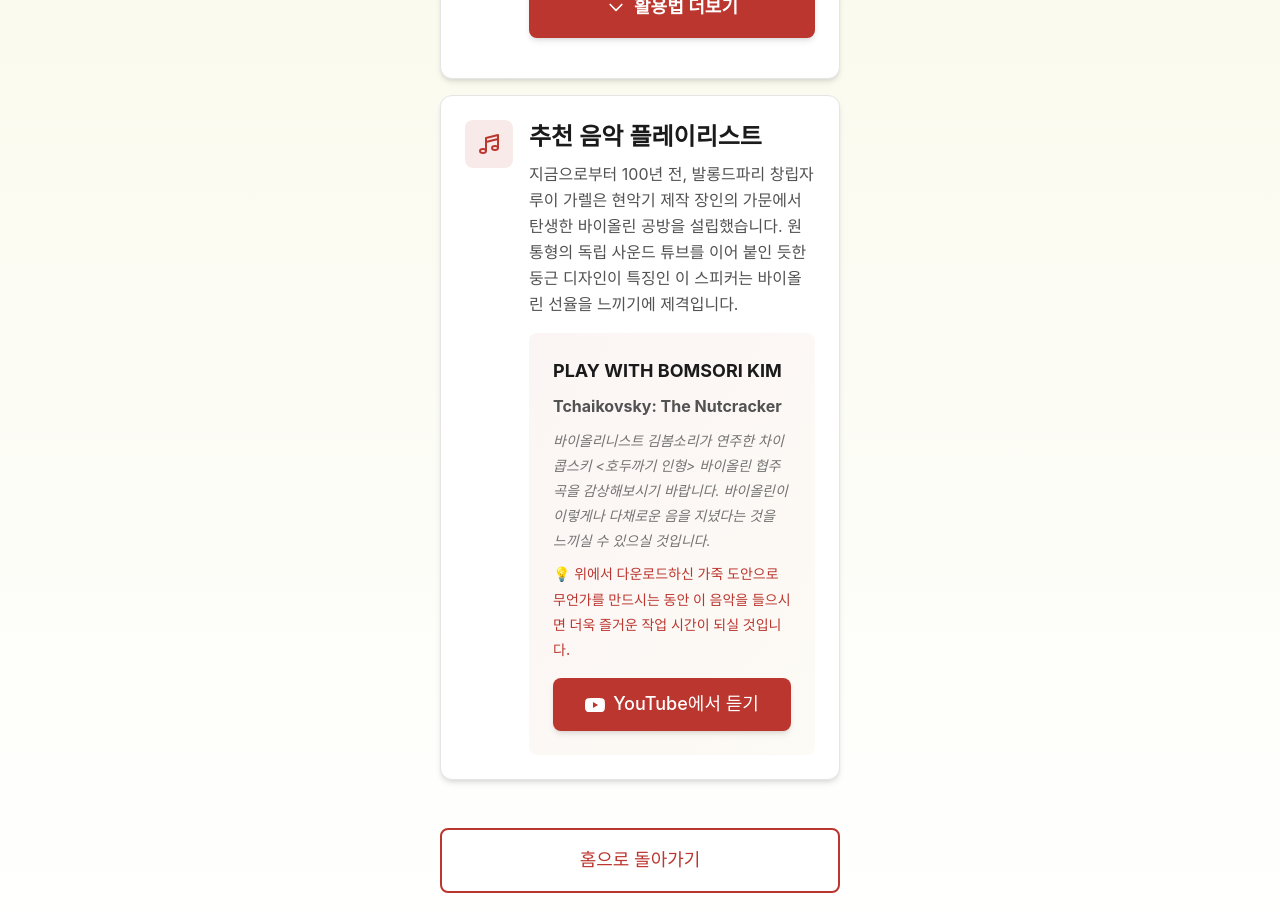
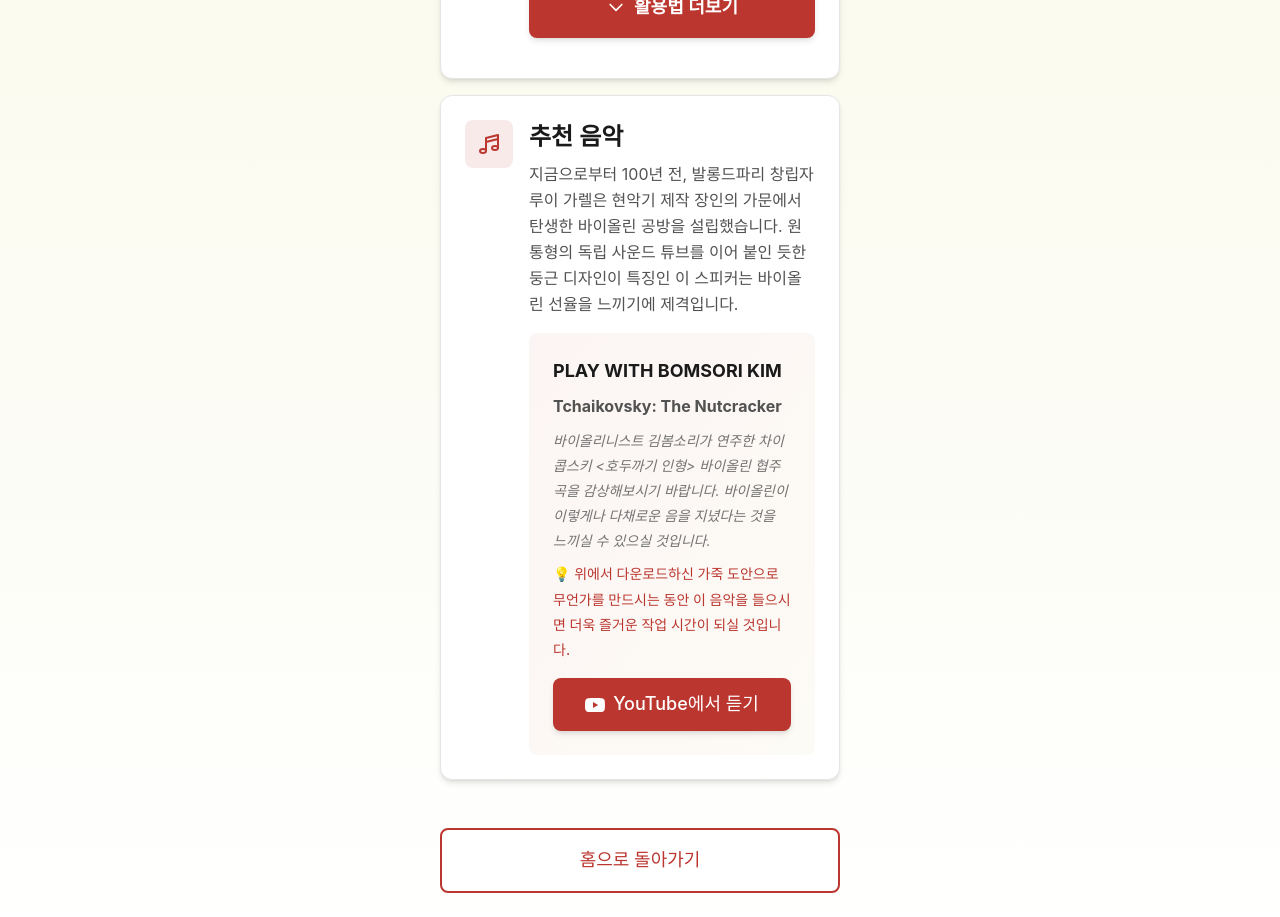
Before and after one commit to sodaaw/ballon-product-registration, a Next.js app: page /success in a window 1280 px wide. Shown: the part 1060-1977 px from the top of the page. Built offline with nearby package versions, Linux system fonts and the light colour scheme; a web font is replaced by a local one.

Commit message:
추천음악

```diff
--- a/app/success/page.tsx
+++ b/app/success/page.tsx
@@ -404,7 +404,7 @@
                   </div>
                   <div className="flex-1">
                     <h3 className="font-sans text-heading text-brand-dark mb-2 font-semibold">
-                      추천 음악 플레이리스트
+                      추천 음악
                     </h3>
                     <p className="text-body text-brand-gray-600 mb-4 leading-relaxed">
                       지금으로부터 100년 전, 발롱드파리 창립자 루이 가렐은 현악기 제작 장인의 가문에서 탄생한 바이올린 공방을 설립했습니다. 원통형의 독립 사운드 튜브를 이어 붙인 듯한 둥근 디자인이 특징인 이 스피커는 바이올린 선율을 느끼기에 제격입니다.
```
